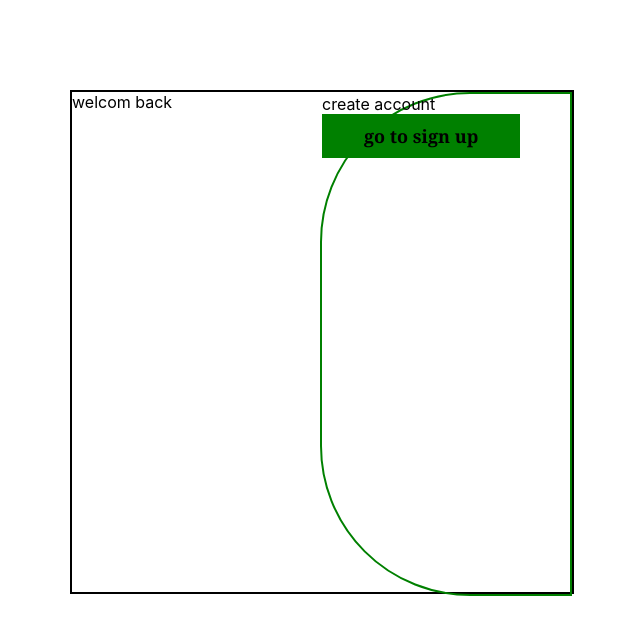
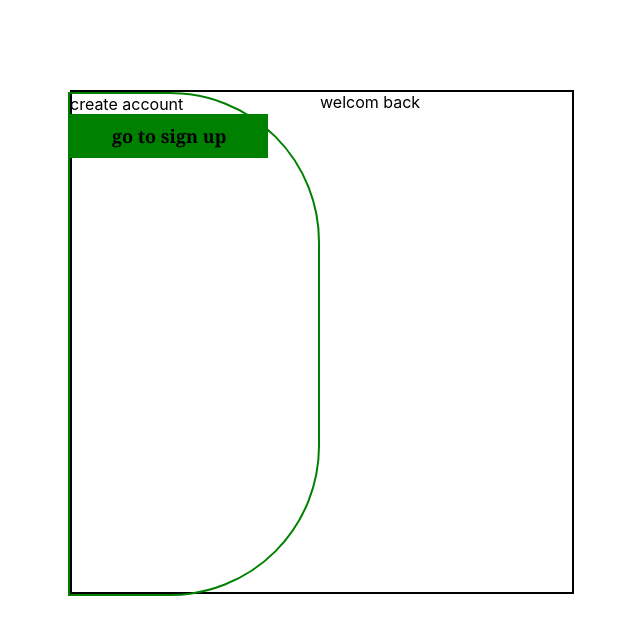
Before and after one commit to bed-com-27-20/Animeted-Pages, a React (Create React App) app: page /Logins in a window 1280 px wide. Both pictures are taken after a click on the button "go to acc create". Shown: the top 634 px of the page, without its empty margins (318-958 px from the left). Built offline with nearby package versions, Linux system fonts and the light colour scheme.

Commit message:
done with the swapping of pages and div's now left to add content

```diff
--- a/src/Login&SignUpPages/SwapLogin&SignUp/Logins.css
+++ b/src/Login&SignUpPages/SwapLogin&SignUp/Logins.css
@@ -15,7 +15,8 @@
 .ssffdiv1{
     width: 250px;
     height: 500px;
-   ;
+    left: 0;
+    transition: transform 2s;
 }
 
 .ssffdiv2{
@@ -24,4 +25,43 @@
     border: 2px solid green;
     border-top-left-radius: 150px;
     border-bottom-left-radius: 150px;
+    right: 0;
+    transition: transform 2s;
 }
+
+.swapped.ssffdiv1{
+    transform: translateX(100%);
+}
+
+.swapped.ssffdiv2{
+    transform: translateX(-100%);
+}
+
+.swapbtz{
+    transform: translateX(-50%);
+}
+
+.ssffdiv4{
+    width: 250px;
+    height: 500px;
+    left: 0;
+    border: 2px solid green;
+    border-top-right-radius: 150px;
+    border-bottom-right-radius: 150px;
+    transition: transform 2s;
+}
+
+.ssffdiv3{
+    width: 250px;
+    height: 500px;
+    right: 0;
+    transition: transform 2s;
+}
+
+.swapped.ssffdiv3{
+    transform: translateX(100%);
+}
+
+.swapped.ssffdiv4{
+    transform: translateX(-100%);
+}
--- a/src/Login&SignUpPages/SwapLogin&SignUp/Logins.jsx
+++ b/src/Login&SignUpPages/SwapLogin&SignUp/Logins.jsx
@@ -3,19 +3,23 @@ import './Logins.css'
 
 const Logins = () => {
   const [showDiv2, setShowDiv2] = useState(true);
+  const [isSwapped, setIsSwapped] = useState(false);
 
   const handleSwap = () => {
-    setShowDiv2(!showDiv2);
+    setIsSwapped(!isSwapped);
+    setTimeout(() => {
+      setShowDiv2(!showDiv2);
+    }, 1000); // 1000 milliseconds = 5 seconds
   };
 
   return (
     <div className='fswapdiv'>
       {showDiv2 ? (
         <div className='sswapdiv'>
-          <div className='ssffdiv1'>
+          <div className={`ssffdiv1 ${isSwapped ? 'swapped' : ''}`}>
                 sign in
             </div>
-            <div className='ssffdiv2'>
+            <div className={`ssffdiv2 ${isSwapped ? 'swapped' : ''}`}>
                 hello
                 friends
                 <button onClick={handleSwap} className='swapbtz'>go to acc create</button>
@@ -23,11 +27,11 @@ const Logins = () => {
         </div>
       ) : (
         <div className='sswapdiv'>
-          <div className='ssffdiv1'>
+          <div className={`ssffdiv3 ${isSwapped ? 'swapped' : ''}`}>
                 welcom
                 back
             </div>
-            <div className='ssffdiv2'>
+            <div className={`ssffdiv4 ${isSwapped ? 'swapped' : ''}`}>
                 create
                 account
                 <button onClick={handleSwap} className="swap-button">go to sign up</button>
```
